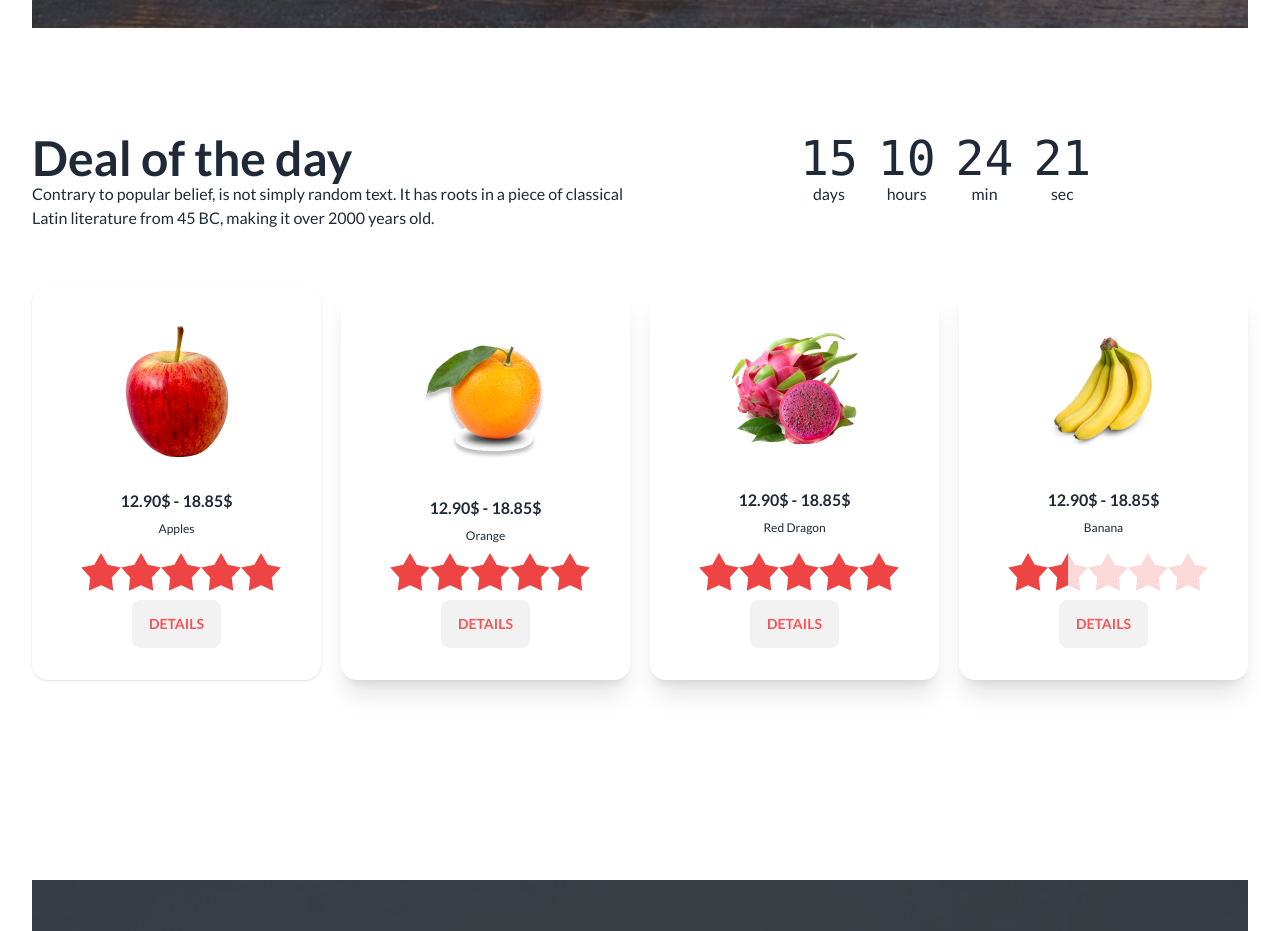
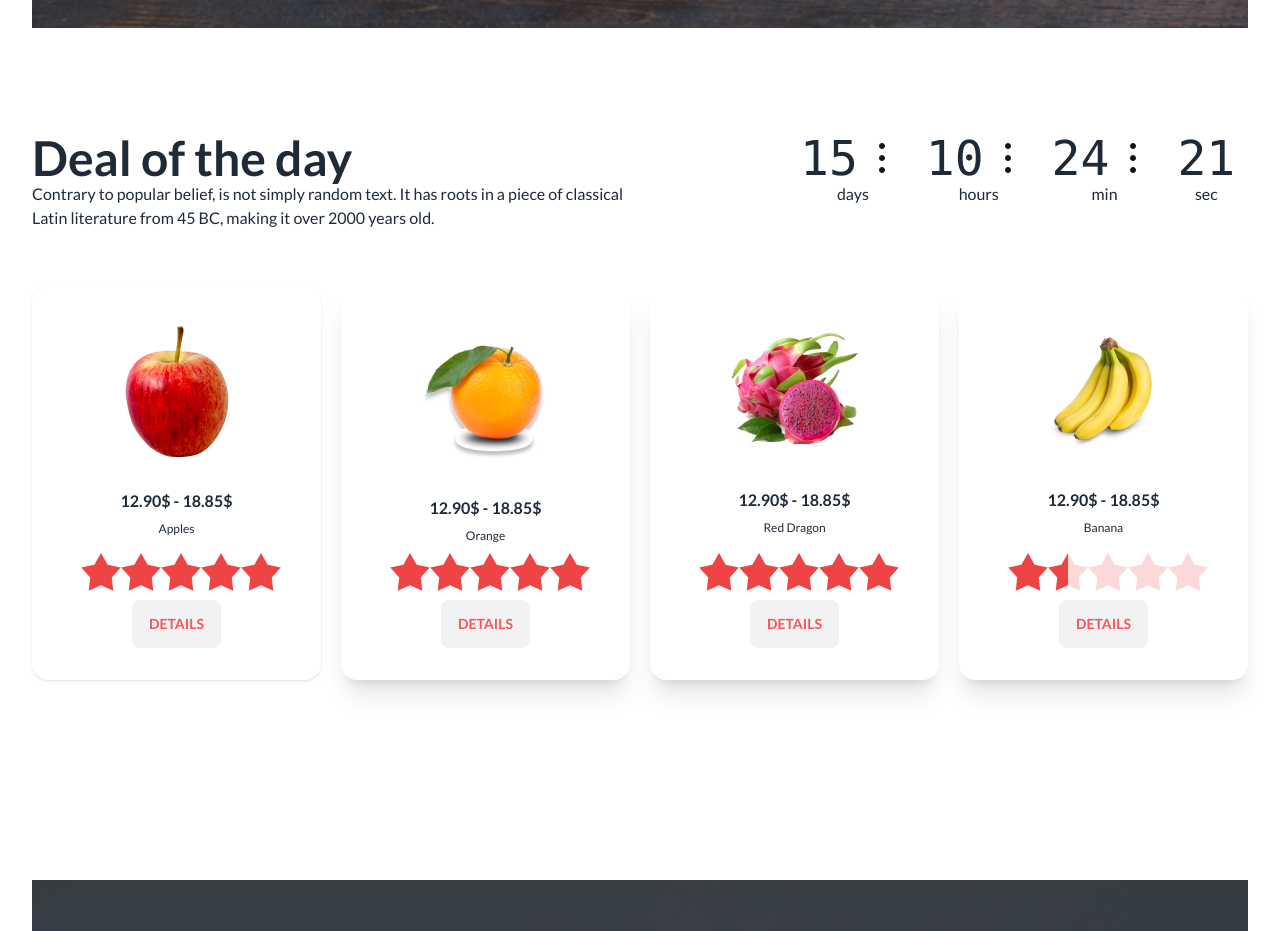
Before and after one commit to mehediislamm/assingment-3, a plain HTML site: page index.html in a window 1280 px wide. Shown: the part 960-1891 px from the top of the page. Drawn offline with nearby package versions, Linux system fonts and the light colour scheme; grey boxes are pictures that could not be loaded.

Commit message:
complite

```diff
--- a/index.html
+++ b/index.html
@@ -144,8 +144,9 @@
             <a href="#slide2" class="btn btn-circle">❯</a>
           </div>
 
+
         </div>
-        <!-- <div class="bg-white flex gap-5 shadow absolute mt-">
+        <!-- <div class="bg-white flex gap-5 shadow absolute mt-96 ">
           <div>
             <img src="./images/fruit1.png" alt="">
             <p class="text-base">Strawberry</p>
@@ -167,6 +168,7 @@
             <p>Mango</p>
           </div>
       </div> -->
+
         <div id="slide2" class="carousel-item relative w-full">
           <div class="hero min-h-screen" style="background-image: url(./images/banner2.png);">
             <div class="hero-overlay bg-opacity-60"></div>
@@ -233,7 +235,7 @@
             <div class="grid grid-flow-col gap-5 text-center auto-cols-max">
               <div class="flex flex-col">
                 <span class="countdown font-mono text-5xl">
-                  <span style="--value:15;"></span>
+                  <span style="--value:15;"></span> <img src="./images/Frame.svg" alt="">
 
                 </span>
 
@@ -241,13 +243,13 @@
               </div>
               <div class="flex flex-col">
                 <span class="countdown font-mono text-5xl">
-                  <span style="--value:10;"></span>
+                  <span style="--value:10;"></span> <img src="./images/Frame.svg" alt="">
                 </span>
                 hours
               </div>
               <div class="flex flex-col">
                 <span class="countdown font-mono text-5xl">
-                  <span style="--value:24;"></span>
+                  <span style="--value:24;"></span> <img src="./images/Frame.svg" alt="">
                 </span>
                 min
               </div>
```
Also changed, not shown: images/Frame.svg (added). Lines whose indentation alone changed are shown as unchanged.
